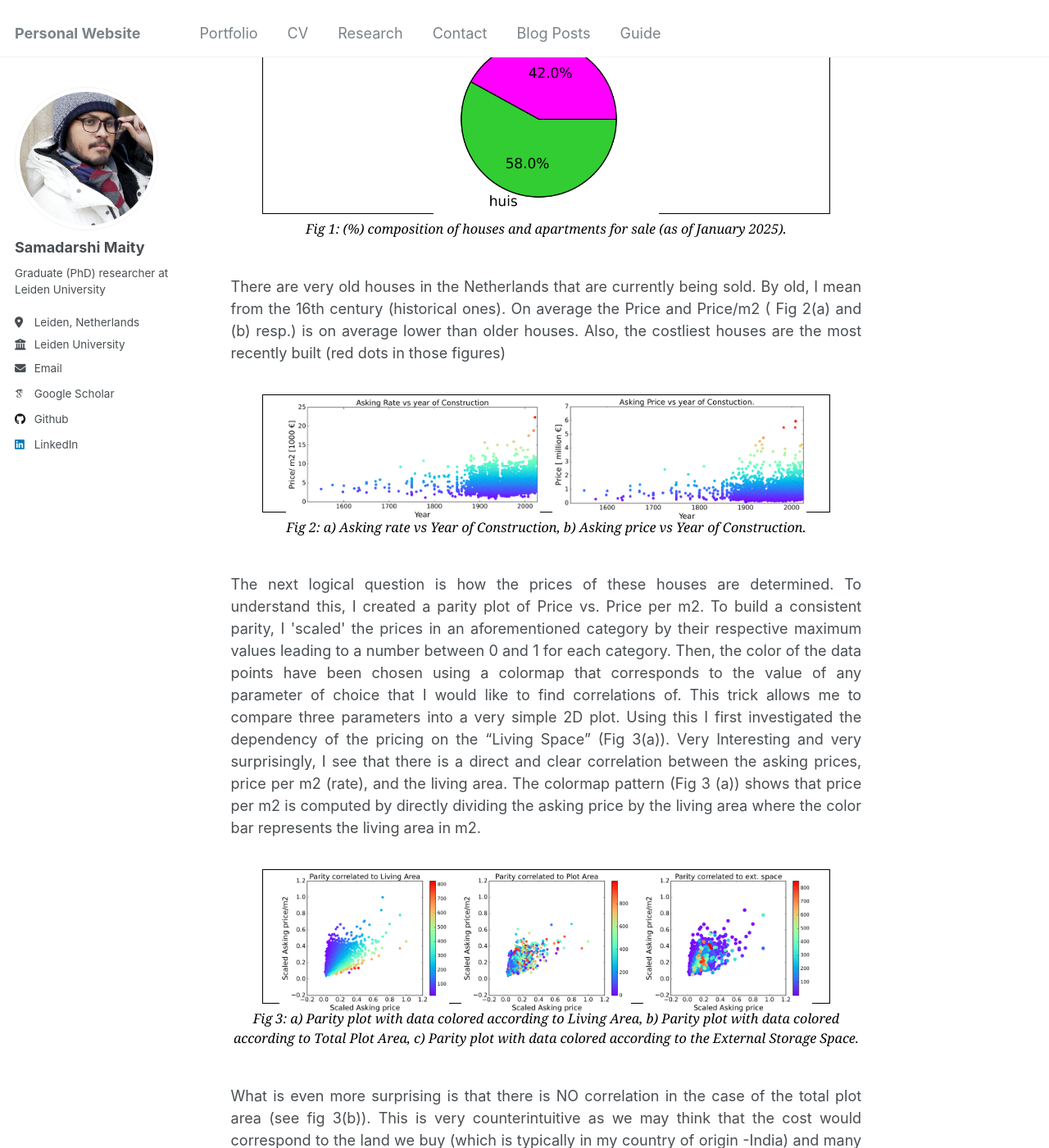
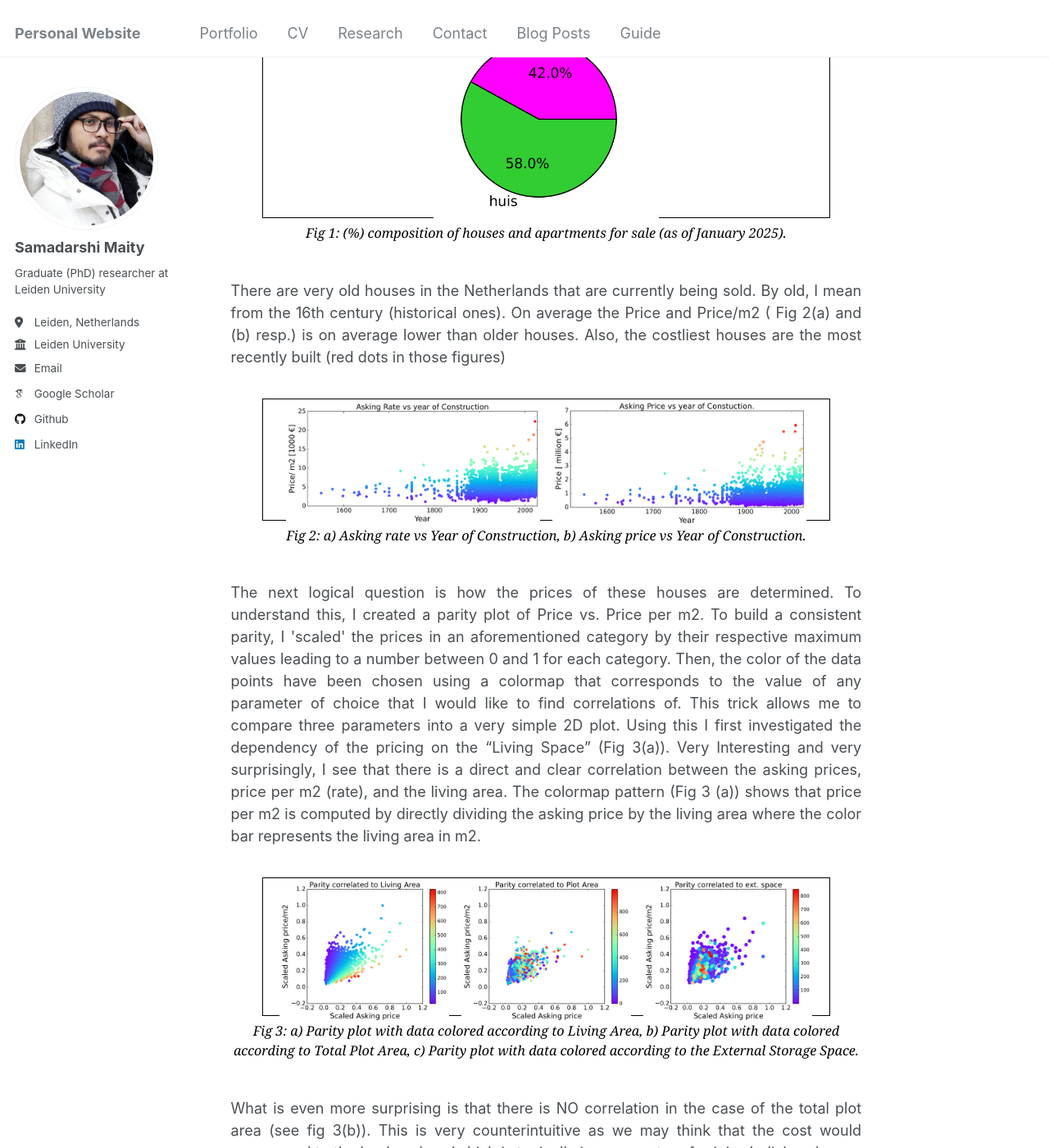
Before and after one commit to Samadarshi-Maity/Samadarshi-Maity.github.io, a Jekyll site: the page built from _portfolio/portfolio-2.html, in a window 1280 px wide and 1400 px high, scrolled down 1034 px. Shown: the whole window at 82% size. Built offline with Jekyll 4.4.1, drawn with Linux system fonts in a browser that asks for light colours; some web fonts are replaced.

Commit message:
Update portfolio-2.html

```diff
--- a/_portfolio/portfolio-2.html
+++ b/_portfolio/portfolio-2.html
@@ -40,18 +40,18 @@ collection: portfolio
         .single-image .image-container img {
 
             width: 40%;
-	    margin-bottom: -15px; /* try putting it in the middle*/
+	    margin-bottom: -10px; /* try putting it in the middle*/
         }
         /* Styling for images */
         .two-columns .image-container img {
             width:45%; /* Two-column layout by default */
-	    margin-bottom: -15px; /* try putting it in the middle*/
+	    margin-bottom: -10px; /* try putting it in the middle*/
         }
 
         /* Three-column layout */
         .three-columns .image-container img {
             width: 30%; /* Three images per row */
-	    margin-bottom: -15px; /* try putting it in the middle*/
+	    margin-bottom: -10px; /* try putting it in the middle*/
         }
 		/* Caption styling */
         .image-caption {
```
